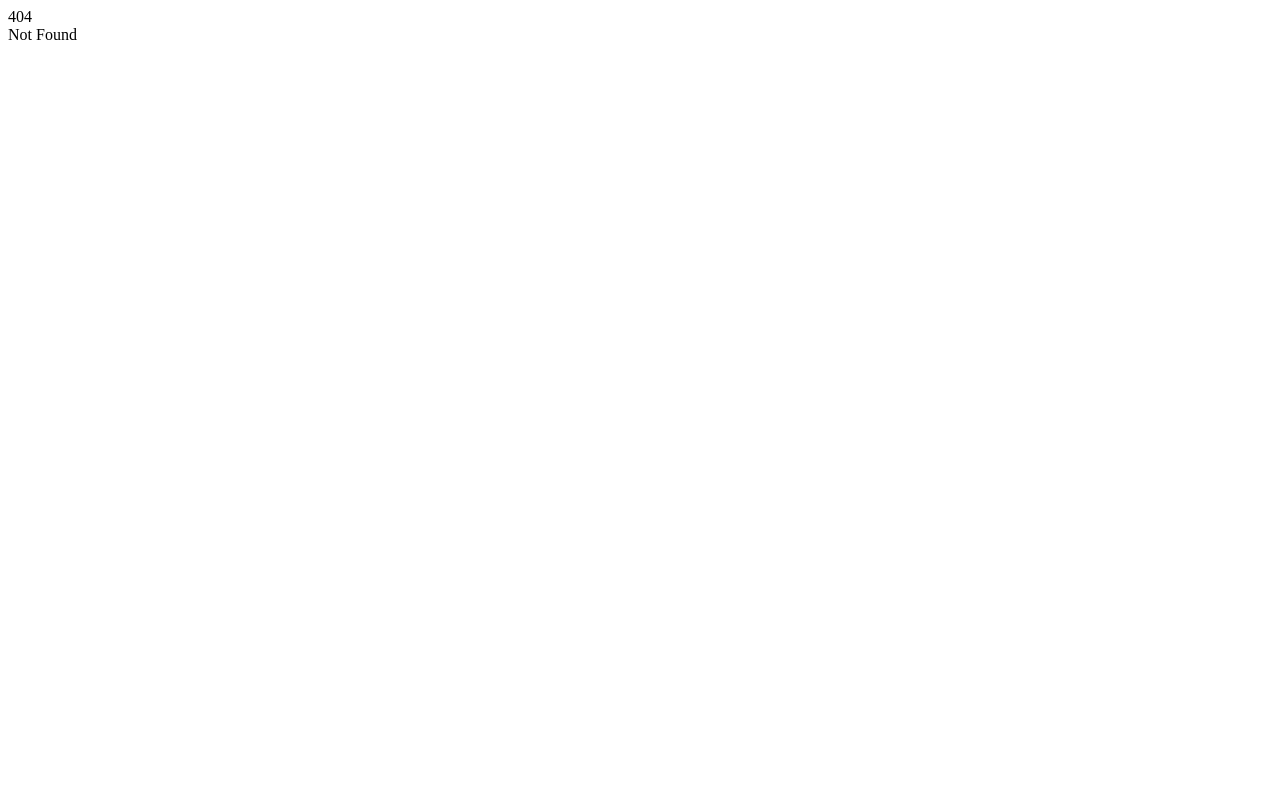
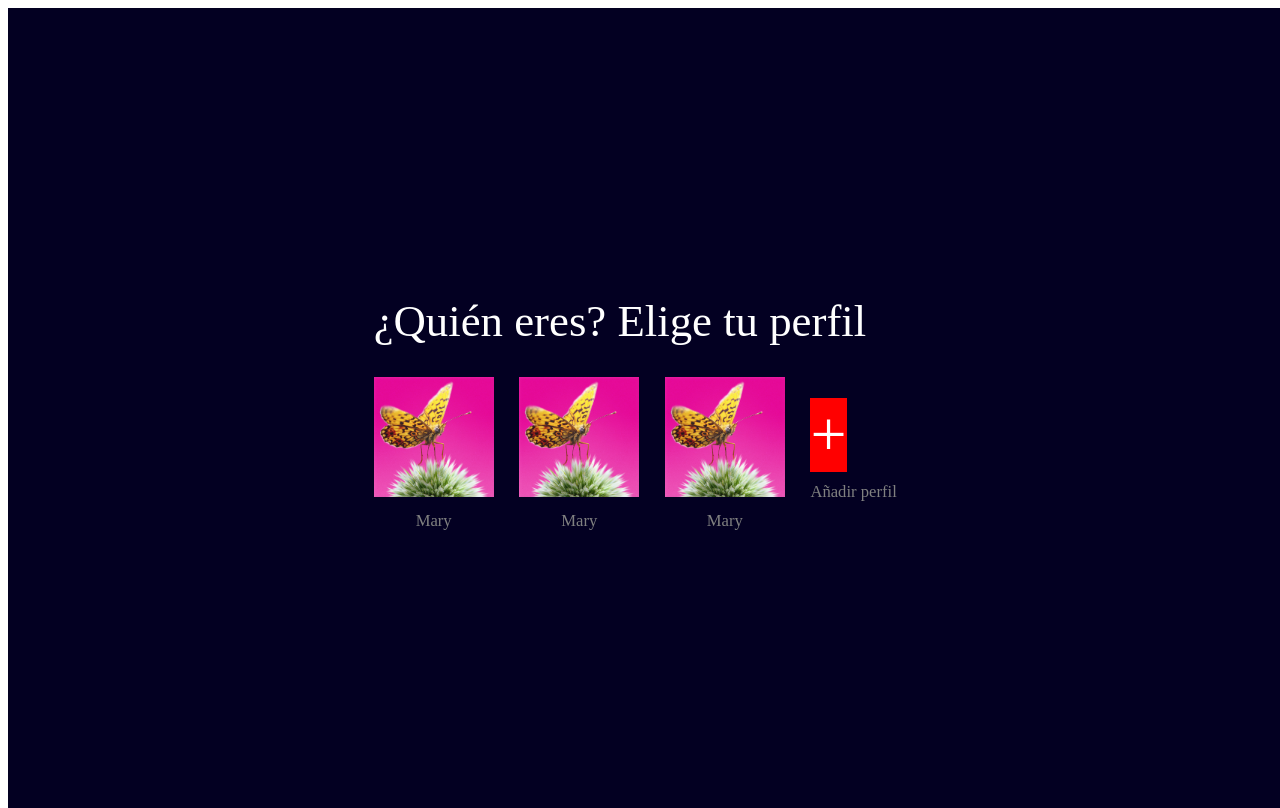
Before and after one commit to romadesign/netflix, a Next.js app in the folder frontend/: page /browse in a window 1280 px wide. Before the commit this address had no page. Built offline with nearby package versions, Linux system fonts and the light colour scheme.

Commit message:
front: Page browse, create profile

```diff
--- /dev/null
+++ b/frontend/src/pages/browse/index.js
@@ -0,0 +1,90 @@
+import React, { useState } from 'react'
+import styles from '../../../styles/browse.module.css'
+import Image from 'next/image'
+import Input from '@/components/Input'
+import Button from '@/components/Button'
+import Head from 'next/head'
+
+
+export default function Browse() {
+  // hideRegister
+  const [hiddenAddProfile, setHidenAddProfile] = useState(false)
+
+  const handleClick = () => {
+    hiddenAddProfile ? setHidenAddProfile(false) : setHidenAddProfile(true)
+  }
+
+  return (
+    <div>
+         <Head>
+        <title>Netflix</title>
+      </Head>
+      {hiddenAddProfile ? (
+        <div className={styles.content_general}>
+          <div className={styles.content}>
+            <div>
+              <h1>Añadir perfil</h1>
+              <h2>Crea un perfil para otra persona que usa Netflix.</h2>
+            </div>
+            <div className={styles.content_card_add_user}>
+              <Image
+                src="/img/perfil.png"
+                alt="Picture perfil"
+                width="120vw"
+                height="120vw"
+              />
+              <Input type="text" placeholder="Nombre" className={styles.input}/>
+            </div>
+            <div className={styles.content_button}>
+              <Button>Continuar</Button>
+              <Button onClick={() => handleClick(hiddenAddProfile)}>Cancelar</Button>
+            </div>
+          </div>
+        </div>
+      ) : (
+        <div className={styles.content_general}>
+          <div className={styles.content}>
+            <h1>¿Quién eres? Elige tu perfil</h1>
+            <div className={styles.content_card}>
+              <div className={styles.content_card_option}>
+                <Image
+                  src="/img/img.png"
+                  alt="Picture of the author"
+                  width="120vw"
+                  height="120vw"
+                />
+                <span>Mary</span>
+              </div>
+              <div className={styles.content_card_option}>
+                <Image
+                  src="/img/img.png"
+                  alt="Picture of the author"
+                  width="120vw"
+                  height="120vw"
+                />
+                <span>Mary</span>
+              </div>
+              <div className={styles.content_card_option}>
+                <Image
+                  src="/img/img.png"
+                  alt="Picture of the author"
+                  width="120vw"
+                  height="120vw"
+                />
+                <span>Mary</span>
+              </div>
+              <div className={styles.content_card_option}>
+                <div className={styles.content_perfil}>
+                  <div className={styles.icon} onClick={() => handleClick(hiddenAddProfile)}>
+                    +
+                  </div>
+                  <span>Añadir perfil</span>
+                </div>
+              </div>
+            </div>
+          </div>
+        </div>
+      )}
+    </div>
+  )
+}
--- a/frontend/src/pages/dashboard.js
+++ b/frontend/src/pages/dashboard.js
@@ -6,12 +6,12 @@ const Dashboard = () => {
         <AppLayout
             header={
                 <h2 className="font-semibold text-xl text-gray-800 leading-tight">
-                    Dashboard
+                    Peliculas
                 </h2>
             }>
 
             <Head>
-                <title>Netflix - Dashboard</title>
+                <title>Netflix - Peliculas</title>
             </Head>
 
             <div className="py-12">
--- /dev/null
+++ b/frontend/styles/browse.module.css
@@ -0,0 +1,62 @@
+.content{
+    justify-content: center;
+    align-items: center;
+}
+.content h1{
+    color: #fff;
+    font-size: 3.5vw;
+    font-weight: unset;
+}
+.content h2{
+    color: #fff;
+    color: #666;
+    font-size: 1.3vw;
+}
+.content_card span{
+    align-items: center;
+    color: grey;
+    display: block;
+    font-size: 1.3vw;
+    line-height: 1.2em;
+    margin: 0.6em 0;
+    min-height: 1.8em;
+    overflow: hidden;
+    text-align: center;
+    text-overflow: ellipsis;
+}
+.content_card_option{
+    display: inline-table;
+    margin: 0 2vw 0 0;
+}
+.content_general{
+    height: 100vh;
+    position: absolute;
+    display: flex;
+    width: 100%;
+    justify-content: center;
+    align-items: center;
+    background: rgb(3, 0, 34);
+}
+.icon{
+    background: red;
+    color: white;
+    font-size: 4rem;
+    text-align: center;
+    display: table-caption;
+}
+.content_card_add_user{
+    display: flex;
+    padding: 2em 0;
+    align-items: center;
+    gap: 1rem;
+    border-bottom: 1px solid #333;
+    border-top: 1px solid #333;
+}
+.content_button{
+    padding-top: 1.5rem;
+    gap: 1rem;
+    display: flex;
+}
+.input{
+    width: 100%;
+}
```
Also changed, not shown: frontend/src/components/Layouts/Navigation.js (+5 -13 lines), frontend/src/pages/login/index.js (+4 -4 lines), frontend/public/img/circle-plus-solid.svg (added), frontend/public/img/perfil.png (added).
